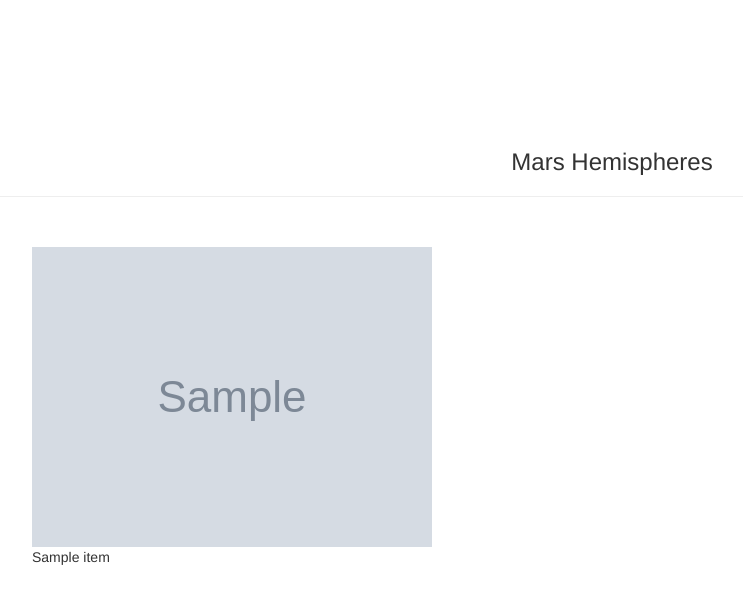
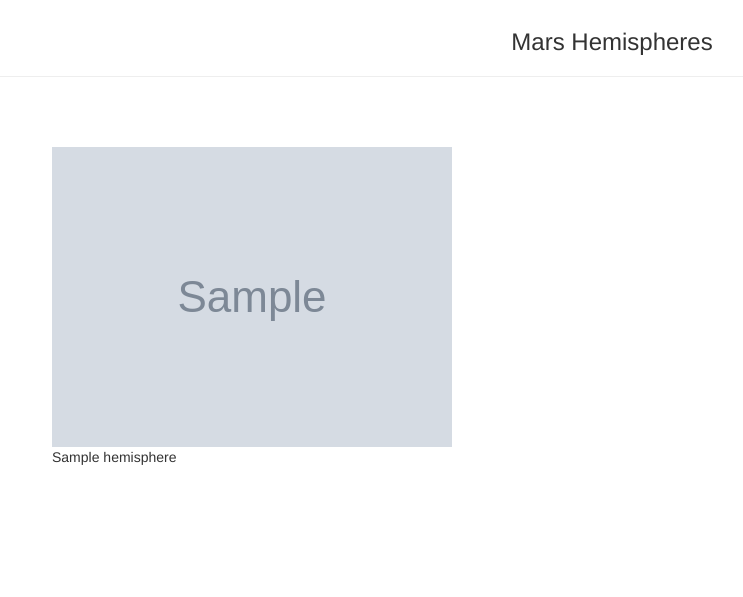
Before and after one commit to sstoudemire21/mission_to_mars, a Flask app: page / in a window 1280 px wide. Shown: the part 753-1350 px from the top of the page, without its empty margins (28-771 px from the left). After the commit the page ends 1218 px from the top, so only its background shows below. Run offline with Flask 2, Linux system fonts and the light colour scheme; grey boxes marked "Sample" are stand-in pictures; a database or web service that is not in the repository returns one stand-in record (values such as "Sample title"); some libraries are stand-ins or nearby versions.

Commit message:
Add files via upload

```diff
--- a/templates/index.html
+++ b/templates/index.html
@@ -17,19 +17,20 @@
         </div>
 
         <!-- News Section -->
-        <div class="container">
+        <div class="row">
+            <div class="col-md-12" />
             <h3>Latest Mars News</h3>
             <h6 style="color: #c1440e">{{ mars_data.news_title }}</h6>
             <p>{{ mars_data.news_p}}</p>
         </div>
 
+                   </div>
                            <div class="container">
                         <div class="row">
                             <!-- Left Image-->
                             <div class="col-lg-8 col-md-8 col-sm-12">
                                 <h3>Featured Mars Image</h3>
-                    <img src="{{ mars_data.main_url }}" style="max-width:100%; max-height: auto;"
-                        alt="Mars Featured Image">
+                                <img src="{{ mars_data.featured_image_url }}" style="max-width:100%; max-height: auto;" alt="Mars Featured Image">
                             </div>
 
                 <!-- Weather Card -->
@@ -37,11 +38,11 @@
 
                     <div class="card" style="width: 18rem;">
                         <div class="card-body text-white bg-dark">
-                            <h6 class="card-title">Current Weather on Mars</h6>
-                            <p class="card-text">{{ mars_data.mars_weather }}</p>
+                            <h6 class="card-title" style="font: bold">Current Weather on Mars</h6>
+                            <p class="card-text">{{ mars_data.latest_tweet }}</p>
                         </div>
-                        <!-- Close main container -->
 
+                    </div>
                     <!-- Bootstrap JS -->
                     <script src="https://code.jquery.com/jquery-3.2.1.slim.min.js"
                         integrity="sha384-KJ3o2DKtIkvYIK3UENzmM7KCkRr/rE9/Qpg6aAZGJwFDMVNA/GpGFF93hXpG5KkN"
@@ -54,30 +55,33 @@
                         crossorigin="anonymous"></script>
 
                 </div>
+                <!--Table-->
 
-                    <!-- Table -->
-                    <!-- Table -->
-                    <br>
-                    <h3>Mars Facts</h3>
-                    <div style="max-width: 450px; max-height: 150px; font-size: 15px; margin-bottom: 65px;">
-                        {{ mars_data.mars_weather_data|safe}}
+                <div
+                    style="padding-left: 80%; max-width: 500px; max-height: 100px; font-size: 10px; margin-bottom: 15px;">
+                    <h3 style="font: bold">Mars Facts</h3>
+
+                    {{ mars_data.mars_table|safe}}
                 </div>
             </div> <!-- col4 -->
         </div><!-- Row -->
     </div><!-- Container -->
 
     <!-- Cards -->
-        <h3 style="padding-top: 50px; margin-top: 100px; text-align: center;">Mars Hemispheres</h3>
+    <h3 style="padding-top: 10px; margin-top: 20px; text-align: center;">Mars Hemispheres</h3>
     <div class="card-deck">
+
         <hr>
-            <div class="col-md-12">
+        <div class="col-md-8">
             <div class="row">
-                    {% for item in mars_data.hemispheres %}
-                    <div class="col-md-6">
-                        <div class="card text-white bg-dark" style="margin: 30px;">
-                            <img class="card-img-top" src="{{ item.img_url }}" />
+                <div class="col-md-8">
+
+                    {% for hemispheres in mars_data.hemi %}
+                    <div class="col-md-8">
+                        <div class="card text-white bg-dark" style="margin: 50px;">
+                            <img class="card-img-top" src="{{ hemispheres.img_url }}" />
                             <div class="card-body">
-                                <p class="card-text">{{ item.title }}</p>
+                                <p class="card-text">{{ hemispheres.title }}</p>
                             </div>
                         </div>
                     </div>
@@ -87,4 +91,6 @@
         </div>
 </body>
 
+</body>
+
 </html>
```
Lines whose indentation alone changed are shown as unchanged.
